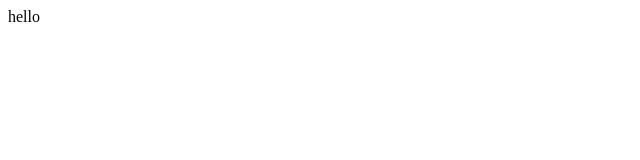
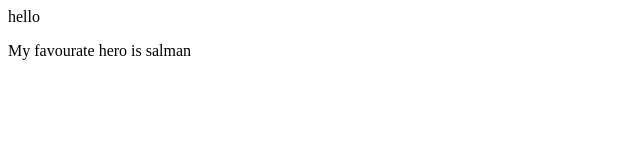
Before and after one commit to syedaziz258-sketch/local-repo, a plain HTML site: page index.html in a window 1280 px wide. Shown: the whole page, without its empty margins (0-640 px from the left). Drawn offline with Linux system fonts and the light colour scheme.

Commit message:
add new hero

```diff
--- a/index.html
+++ b/index.html
@@ -1 +1,2 @@
 <p>hello </p>
+<p>My favourate hero is salman</p>
```
